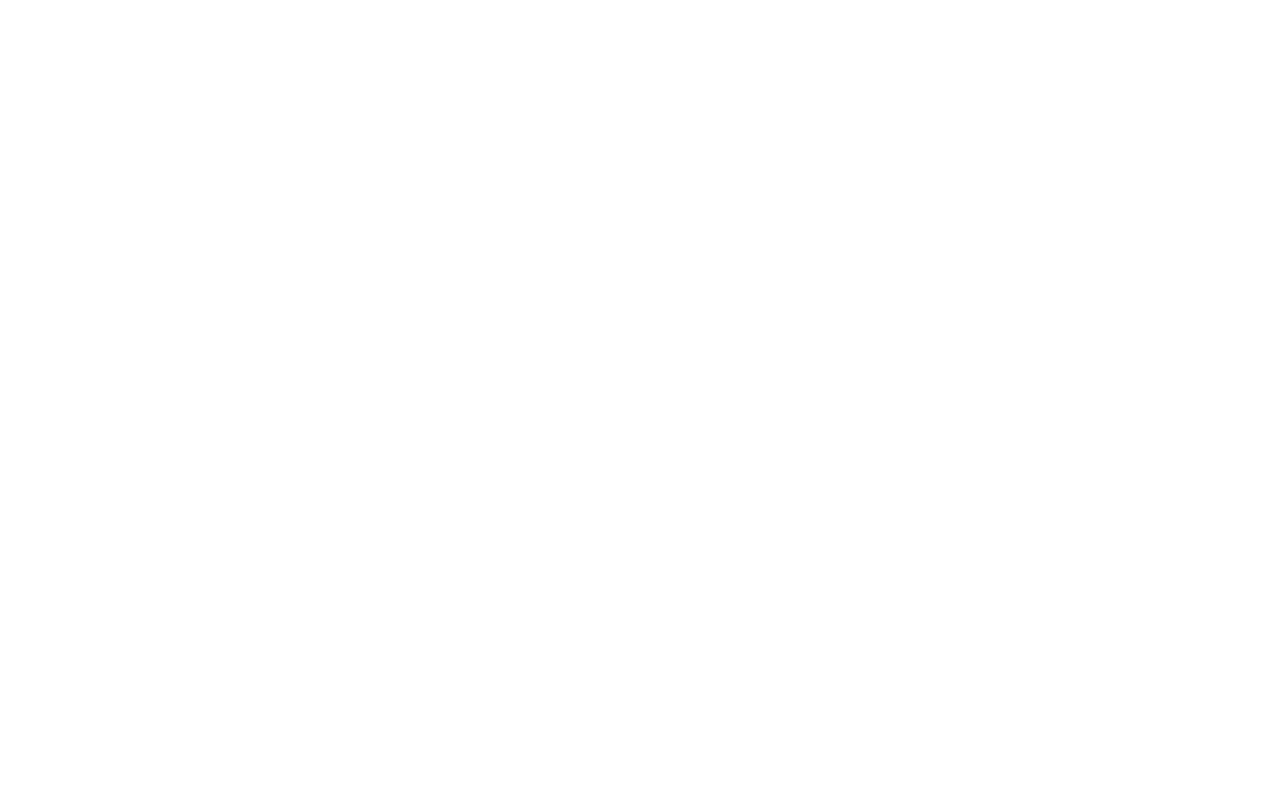
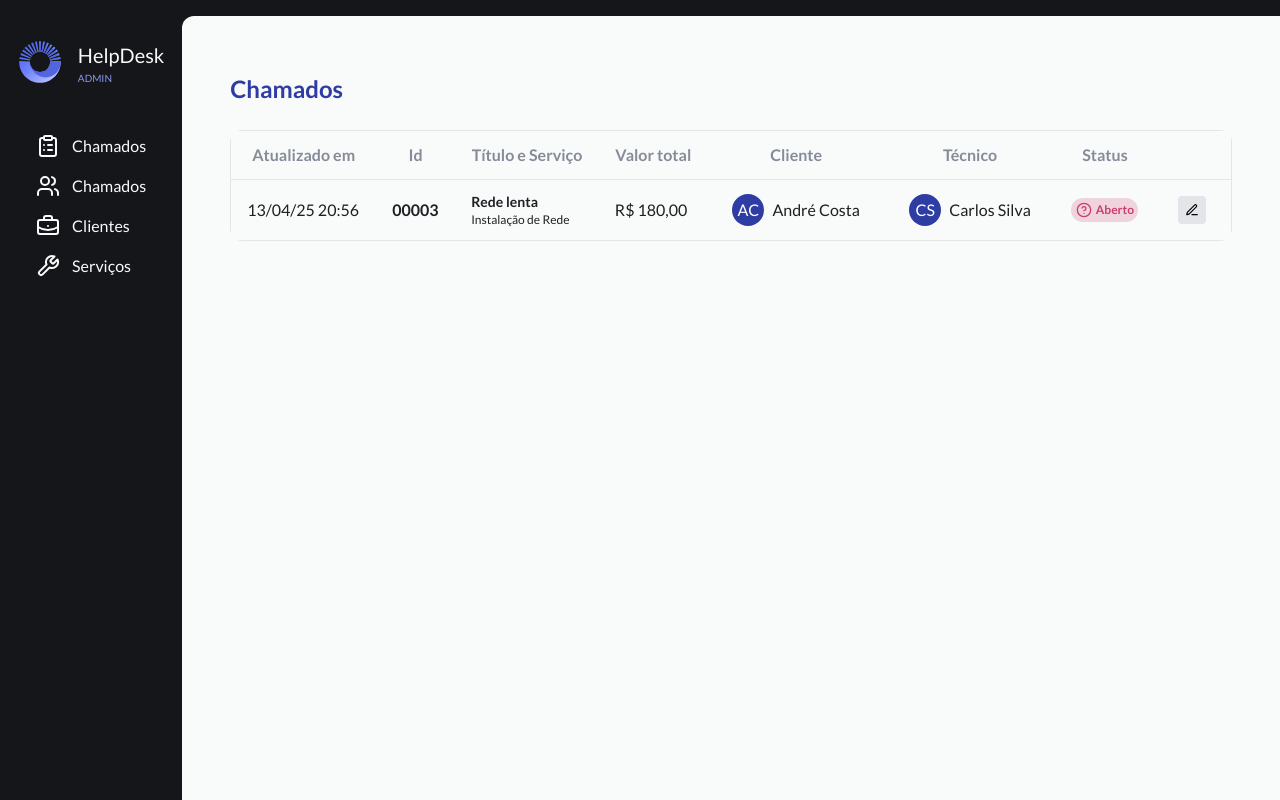
Before and after one commit to vitingg/help-desk-web, a React (Vite) app: page /dashboard/admin in a window 1280 px wide. Before the commit this address had no page. Built offline with nearby package versions, Linux system fonts and the light colour scheme.

Commit message:
style: table working perfect

```diff
--- a/src/modules/admin/components/dashboard.tsx
+++ b/src/modules/admin/components/dashboard.tsx
@@ -1,4 +1,5 @@
 import { TicketTable } from "./table";
+import { TableWorking } from "../../../shared/components/table";
 
 export function Dashboard() {
   return (
@@ -7,7 +8,7 @@
         <p className="text-blue-dark font-semibold text-xl">Chamados</p>
       </div>
       <div className="pt-6">
-        <TicketTable />
+        <TableWorking />
       </div>
     </div>
   );
--- a/src/shared/components/table/index.tsx
+++ b/src/shared/components/table/index.tsx
@@ -9,7 +9,7 @@
   return (
     <Table>
       <TableHeader>
-        <TableRow isBody={false} >
+        <TableRow isBody={false}>
           <TableHead>Atualizado em</TableHead>
           <TableHead>Id</TableHead>
           <TableHead>Título e Serviço</TableHead>
@@ -22,8 +22,13 @@
       <TableBody>
         <TableRow>
           <TableCell>13/04/25 20:56</TableCell>
-          <TableCell>00003</TableCell>
-          <TableCell>Rede lenta, Instalação de Rede</TableCell>
+          <TableCell className="font-semibold">00003</TableCell>
+          <TableCell>
+            <div className="text-sm font-semibold text-gray-200">
+              Rede lenta
+            </div>
+            <div className="text-xs text-gray-200">Instalação de Rede </div>
+          </TableCell>
           <TableCell>R$ 180,00</TableCell>
           <TableCell hasAbbreviation="AC">André Costa</TableCell>
           <TableCell hasAbbreviation="CS">Carlos Silva</TableCell>
--- a/src/shared/components/table/table-cell.tsx
+++ b/src/shared/components/table/table-cell.tsx
@@ -1,15 +1,22 @@
 import { CircleHelp, Clock2, CircleCheckBig } from "lucide-react";
 import type { ReactNode } from "react";
+import { cn } from "../../lib/utils";
+import { cva, type VariantProps } from "class-variance-authority";
 
 type TableCellProps = {
   children?: ReactNode;
   hasAbbreviation?: string;
   status?: "Aberto" | "Em Atendimento" | "Fechado";
+  className?: string;
 };
 
-function Profile({ children, hasAbbreviation }: TableCellProps) {
+type ProfileContentProps = {
+  children?: ReactNode;
+  hasAbbreviation?: string;
+};
+
+function ProfileContent({ children, hasAbbreviation }: ProfileContentProps) {
   return (
-    <td className="px-6 py-2 gap-2">
     <div className="flex items-center justify-center gap-2">
       <div className="flex  items-center justify-center gap-2">
         <p className="bg-blue-dark rounded-full w-8 h-8 text-white flex items-center justify-center">
@@ -18,49 +25,83 @@
       </div>
       <p>{children}</p>
     </div>
-    </td>
+  );
+}
+type StatusProps = VariantProps<typeof statusVariants> & {
+  status: "Aberto" | "Em Atendimento" | "Fechado";
+};
+
+// utilizando o cva pra manusear mais fácil os status
+const statusVariants = cva(
+  "p-1 gap-1 flex items-center justify-center rounded-2xl",
+  {
+    variants: {
+      status: {
+        Aberto: "bg-feedback-openBackground text-feedback-open",
+        "Em Atendimento":
+          "bg-feedback-progressBackground text-feedback-progress",
+        Fechado: "bg-feedback-doneBackground text-feedback-done",
+      },
+    },
+    defaultVariants: {
+      status: "Aberto",
+    },
+  }
+);
+
+const statusIcons = {
+  Aberto: CircleHelp,
+  "Em Atendimento": Clock2,
+  Fechado: CircleCheckBig,
+};
+
+// função status que manega o ícone
+function Status({ status }: StatusProps) {
+  const Icon = statusIcons[status];
+
+  return (
+    <div className={cn(statusVariants({ status }))}>
+      {Icon && <Icon width={16} height={16} />}
+      <p className="text-xs font-semibold">{status}</p>
+    </div>
   );
 }
 
-function Status({ status }: TableCellProps) {
-  if (status === "Aberto") {
-    return (
-      <div className="p-1 gap-1 flex items-center justify-center bg-feedback-openBackground text-feedback-open rounded-2xl">
-        <CircleHelp width={"16"} height={"16"} />
-        <p className="text-xs font-semibold">Aberto</p>
-      </div>
-    );
-  } else if (status === "Em Atendimento") {
-    return (
-      <div className="p-1 gap-1 flex items-center justify-center bg-feedback-progressBackground text-feedback-progress rounded-2xl">
-        <Clock2 width={"16"} height={"16"} />
-        <p className="text-xs font-semibold">Em Atendimento</p>
-      </div>
-    );
-  } else {
-    return (
-      <div className="p-1 gap-1 flex items-center justify-center bg-feedback-doneBackground text-feedback-done rounded-2xl">
-        <CircleCheckBig width={"16"} height={"16"} />
-        <p className="text-xs font-semibold">Fechado</p>
-      </div>
-    );
-  }
-}
+const tableCellVariants = cva("align-middle", {
+  variants: {
+    type: {
+      default: "px-4 py-3",
+      profile: "px-6 py-2 gap-2",
+      status: "px-4 py-3",
+    },
+  },
+  defaultVariants: {
+    type: "default",
+  },
+});
 
 export function TableCell({
   children,
   status,
   hasAbbreviation,
+  className,
 }: TableCellProps) {
+  let cellContent: ReactNode = children;
+  let cellType: "default" | "profile" | "status" = "default";
+
   if (hasAbbreviation) {
-    return <Profile hasAbbreviation={hasAbbreviation}>{children}</Profile>;
+    cellContent = (
+      <ProfileContent hasAbbreviation={hasAbbreviation}>
+        {children}
+      </ProfileContent>
+    );
+    cellType = "profile";
   } else if (status) {
+    cellContent = <Status status={status} />;
+    cellType = "status";
+  }
+
   return (
-      <td className="px-4 py-3">
-        <Status status={status} />
-      </td>
-    );
-  } else {
-    return <td className="px-4 py-3">{children}</td>;
+    <td className={cn(tableCellVariants({type: cellType, className}))}>{cellContent}</td>
+  )
 }
-}
--- a/src/shared/components/table/table-head.tsx
+++ b/src/shared/components/table/table-head.tsx
@@ -5,5 +5,5 @@
 };
 
 export function TableHead({ children }: TableHeadProps) {
-  return <th className="px-4 py-3">{children}</th>;
+  return <th className="px-4 py-3 text-gray-400">{children}</th>;
 }
--- a/src/shared/components/table/table-header.tsx
+++ b/src/shared/components/table/table-header.tsx
@@ -5,5 +5,5 @@
 };
 
 export function TableHeader({ children }: TableHeaderProps) {
-  return <thead className="">{children}</thead>;
+  return <thead className="border border-gray-500">{children}</thead>;
 }
--- a/src/shared/components/table/table-row.tsx
+++ b/src/shared/components/table/table-row.tsx
@@ -4,7 +4,7 @@
 type TableRowProps = {
   children: ReactNode;
   isBody?: boolean;
-};
+}
 
 export function TableRow({ children, isBody = true }: TableRowProps) {
   return <tr className="">{children} {isBody && ( <Icon /> )}</tr>;
--- a/src/shared/components/table/table.tsx
+++ b/src/shared/components/table/table.tsx
@@ -1,13 +1,13 @@
 import type { ReactNode } from "react";
 
 type tableProps = {
-  children: ReactNode
-}
+  children: ReactNode;
+};
 
-export function Table({children}:tableProps) {
+export function Table({ children }: tableProps) {
   return (
-    <table className="border rounded-md border-gray-500">
-      {children}
-    </table>
+    <div className="relative overflow-hidden rounded-xl">
+      <table className="w-full border border-gray-500">{children}</table>
+    </div>
   );
 }
--- a/src/shared/routes/routes.tsx
+++ b/src/shared/routes/routes.tsx
@@ -16,7 +16,7 @@
           <Route path="sign-in" element={<SignIn />} />
         </Route>
 
-        <Route path="/admin/dashboard" element={<Page />} />
+        <Route path="/dashboard/admin" element={<Page />} />
 
 
       </Routes>
```
Lines whose indentation alone changed are shown as unchanged.
